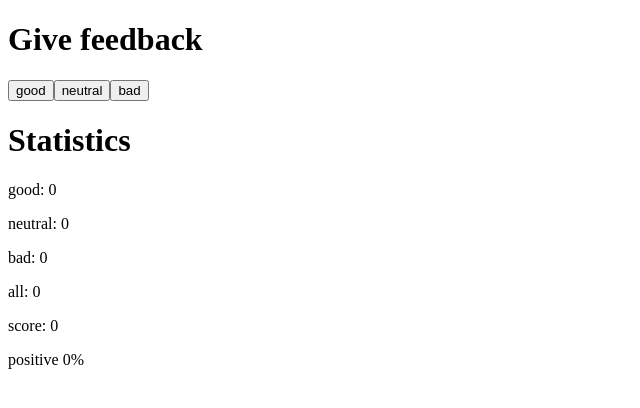
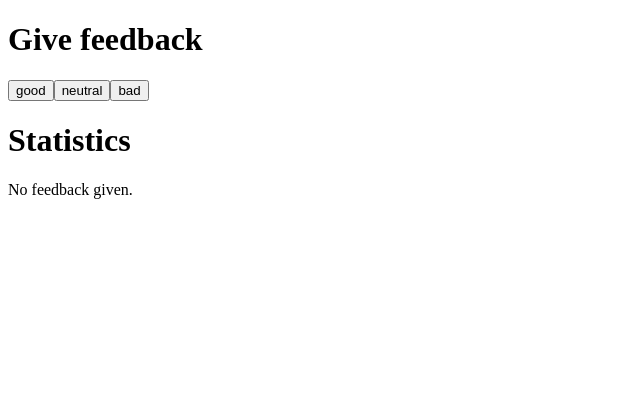
Before and after one commit to Pochingto/fso-exercises, a React (Create React App) app in the folder part1/unicafe/: page / in a window 1280 px wide. Shown: the top 408 px of the page, without its empty margins (0-640 px from the left). Built offline with nearby package versions, Linux system fonts and the light colour scheme.

Commit message:
exercise 1.9

```diff
--- a/part1/unicafe/src/App.js
+++ b/part1/unicafe/src/App.js
@@ -21,6 +21,11 @@ const Percentage = ({good, all}) => {
 
 const Statistics = ({good, neutral, bad}) => {
   const all = good + neutral + bad
+  if (all == 0) {
+    return <p>No feedback given.</p>
+  }
+
+
   return (
     <div>
       <p>good: {good} </p>
```
